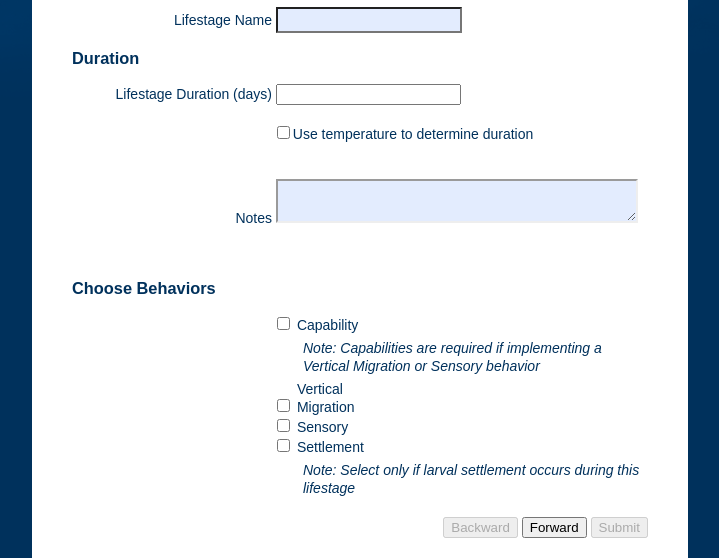
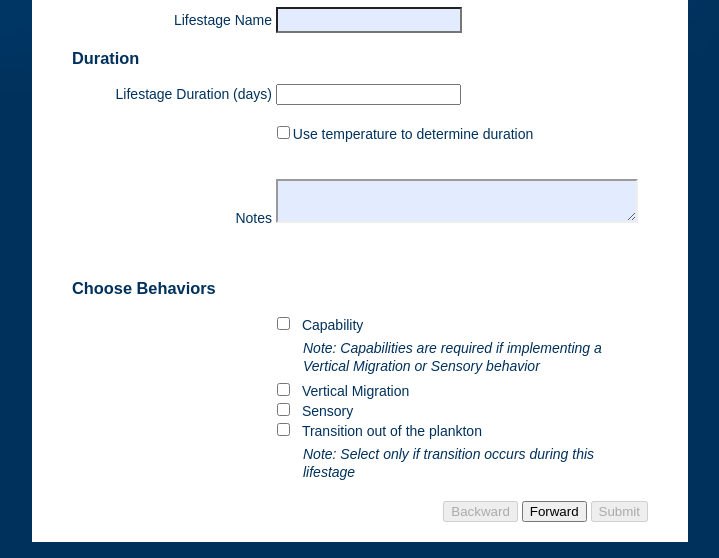
Before and after one commit to asascience-open/larva-library, a Flask app: template larva_library/templates/lifestage_wizard.html in a window 1280 px wide. Shown: the part 464-1022 px from the top of the page, without its empty margins (280-999 px from the left). Run offline with Flask 2, Linux system fonts and the light colour scheme; the template is opened without the code that fills it: values that come from a table or form of the project are taken from there, others are empty; parts of the project's set-up code (start-up, migrations or seed data) failed here and were passed over; some libraries are stand-ins or nearby versions.

Commit message:
Rename Settlement

```diff
--- a/larva_library/models/lifestage.py
+++ b/larva_library/models/lifestage.py
@@ -78,7 +78,7 @@ class LifeStageWizard(Form):
     diel = BooleanField('Vertical Migration')
     taxis = BooleanField('Sensory')
     capability = BooleanField('Capability')
-    settlement = BooleanField('Settlement')
+    settlement = BooleanField('Transition out of the plankton')
 
     # Diel
     diel_hours = FloatField("", [validators.optional()])
--- a/larva_library/static/style.css
+++ b/larva_library/static/style.css
@@ -425,3 +425,10 @@ label[for=settlement]{
 .clear {
     clear: both;
 }
+
+#selection label {
+    width: 300px !important;
+    text-align: left;
+    margin-left: 5px;
+    max-width: 300px;
+}
--- a/larva_library/templates/lifestage_wizard.html
+++ b/larva_library/templates/lifestage_wizard.html
@@ -56,13 +56,13 @@
                 <br />
 
                 <h3>Choose Behaviors</h3>
-                <div style="margin-left:201px;">
+                <div style="margin-left:201px;" id="selection">
                     {{ render_check(form.capability) }}<br />
                     <div style="margin:5px 0 5px 30px;font-style:italic;">Note: Capabilities are required if implementing a Vertical Migration or Sensory behavior</div>
                     {{ render_check(form.diel) }}<br />
                     {{ render_check(form.taxis) }}<br />
                     {{ render_check(form.settlement) }}<br />
-                    <div style="margin:5px 0 5px 30px;font-style:italic;">Note: Select only if larval settlement occurs during this lifestage</div>
+                    <div style="margin:5px 0 5px 30px;font-style:italic;">Note: Select only if transition occurs during this lifestage</div>
                 </div>
             </div>
 
@@ -109,11 +109,14 @@
                     <br />
                     <br />
 
-                    <table>
-                        <tr><td><label>Desired Depth:</label></td></tr>
-                        <tr><td></td><td>{{ render_field(form.diel_min_depth) }}</td></tr>
-                        <tr><td></td><td>{{ render_field(form.diel_max_depth) }}</td></tr>
-                    </table>
+                    <h3>Desired Depth</h3>
+                    <p>Please enter depths as 'negative down' from the sea surface.  3 meters below the sea surface would be 3.</p>
+                    <span style="margin: 10px;">{{ render_field(form.diel_min_depth) }}</span>
+                    <br />
+                    <span style="margin: 10px;">{{ render_field(form.diel_max_depth) }}</span>
+
+                    <br />
+                    <br />
                     <br />
 
                     <button type="button" name="diel_add" id="diel_add">Add</button>
@@ -160,13 +163,14 @@
             </div>
 
             <div class="step" id="settle_step">
-                <h2>Settlement</h2>
+                <h2>Transition out of the plankton</h2>
                 <p>
                     As the organism grows to the final larval stage, settlement into adult habitat occurs.  If at any time during this lifestage these conditions are met, the larval will settle.
                     <br />
                 </p>
                 <div style="margin:15px 0 0 70px;">
                     {{ render_field(form.settle_type) }}<br />
+                    <p>Please enter depths as 'positive down' from the sea surface.  3 meters below the sea surface would be 3.</p>
                     {{ render_field(form.settle_upper) }}<br />
                     {{ render_field(form.settle_lower) }}<br />
                 </div>
@@ -325,7 +329,7 @@
 
         function move_or_stay(state, checkbox, current_step) {
             // Should we be showing the current step?
-             if (!$('#' + checkbox).is(':checked')) {
+            if (!$('#' + checkbox).is(':checked')) {
                 // clear any input in fields
                 $("#" + current_step + " :input").attr("disabled", true);
 
@@ -402,7 +406,7 @@
             }
 
             // Settlement
-            $("#review_list").append("<h3>Settlement</h3>");
+            $("#review_list").append("<h3>Transition out of the plankton</h3>");
             if ($('#settlement').is(':checked')) {
                 $("#review_list")
                     .append(radioString('Type', 'settle_type'))
@@ -666,13 +670,13 @@
                         min: "Min must be less than max"
                     },
                     taxis_min: {
-                        max: "Max must be more than min"
+                        max: "Max must be greater than min"
                     },
                     diel_max_depth: {
-                        min: "Min depth must be less than max depth"
+                        min: "Max depth must be greater than Min depth"
                     },
                     diel_min_depth: {
-                        max: "Max depth must be more than min depth"
+                        max: "Min depth must be less than Max depth"
                     }
                 }
             });
```
